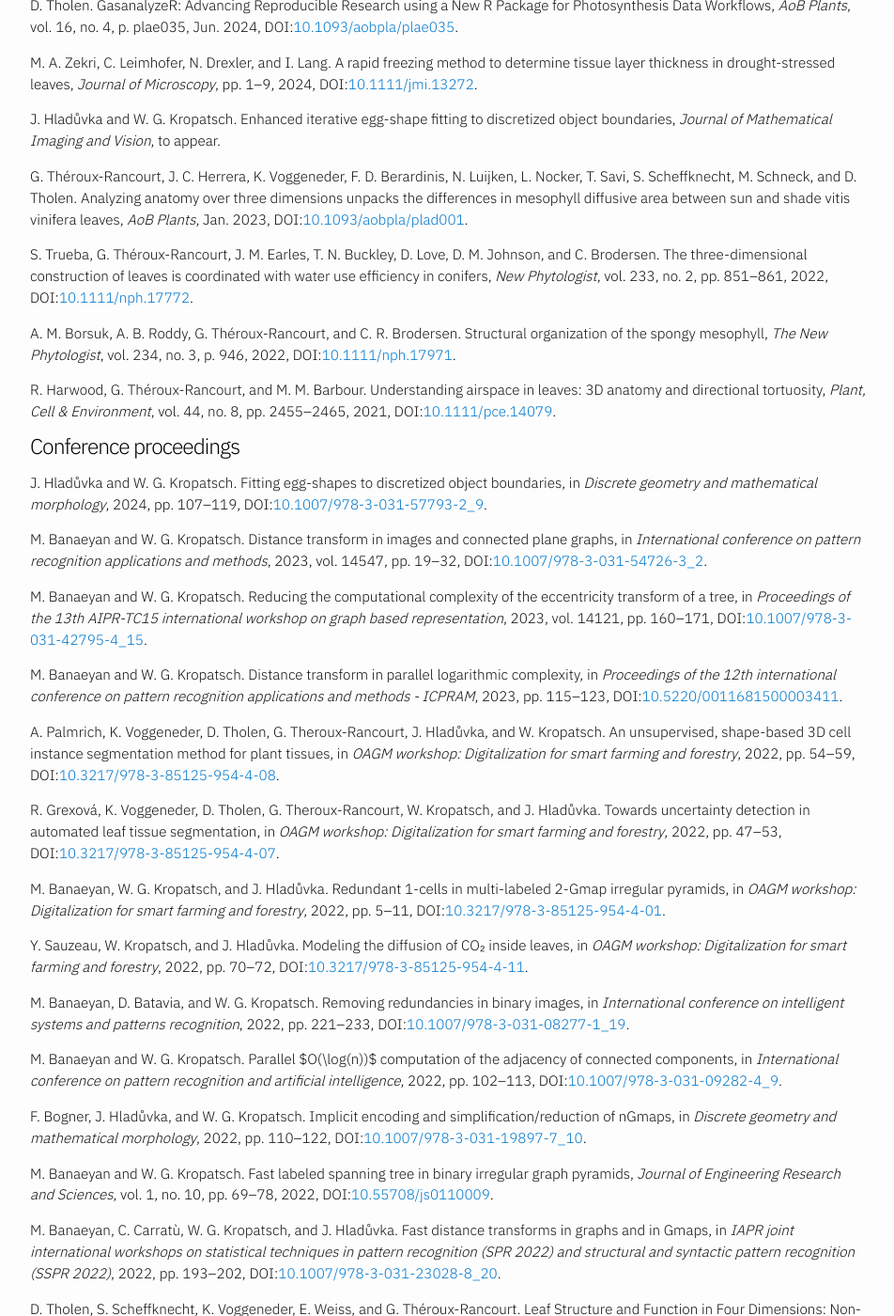
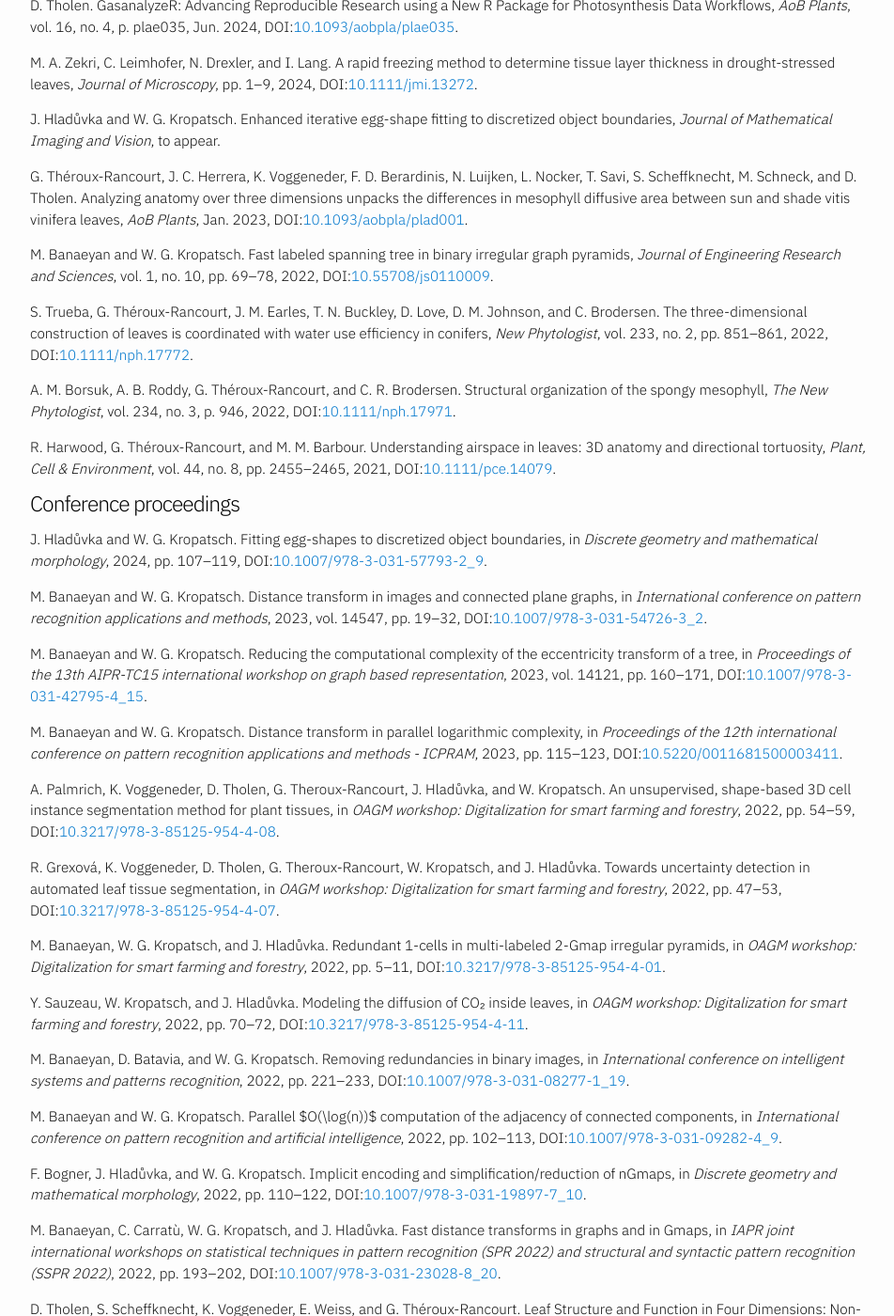
Before and after one commit to waters-gateway/waters-gateway.github.io, a Jekyll site: the page built from publications.md, in a window 1280 px wide and 1400 px high, scrolled down 194 px. Shown: the whole window at 94% size, without its empty margins (163-1115 px from the left). Built offline with Jekyll 4.4.1, drawn with Linux system fonts in a browser that asks for light colours; part of the change alters nothing that is shown.

```diff
--- a/publications.md
+++ b/publications.md
@@ -27,6 +27,11 @@ Analyzing anatomy over three dimensions unpacks the differences in
 mesophyll diffusive area between sun and shade vitis vinifera leaves,
 *AoB Plants*, Jan. 2023,
 DOI:[10.1093/aobpla/plad001](https://doi.org/10.1093/aobpla/plad001).
+
+M. Banaeyan and W. G. Kropatsch. Fast labeled spanning tree in binary
+irregular graph pyramids, *Journal of Engineering Research and
+Sciences*, vol. 1, no. 10, pp. 69--78, 2022,
+DOI:[10.55708/js0110009](https://doi.org/10.55708/js0110009).
 
 S. Trueba, G. Théroux-Rancourt, J. M. Earles, T. N. Buckley, D. Love, D.
 M. Johnson, and C. Brodersen. The three-dimensional construction of
@@ -106,11 +111,6 @@ simplification/reduction of nGmaps, in *Discrete geometry and
 mathematical morphology*, 2022, pp. 110--122,
 DOI:[10.1007/978-3-031-19897-7_10](https://doi.org/10.1007/978-3-031-19897-7_10).
 
-M. Banaeyan and W. G. Kropatsch. Fast labeled spanning tree in binary
-irregular graph pyramids, *Journal of Engineering Research and
-Sciences*, vol. 1, no. 10, pp. 69--78, 2022,
-DOI:[10.55708/js0110009](https://doi.org/10.55708/js0110009).
-
 M. Banaeyan, C. Carratù, W. G. Kropatsch, and J. Hladůvka. Fast distance
 transforms in graphs and in Gmaps, in *IAPR joint international
 workshops on statistical techniques in pattern recognition (SPR 2022)
```
